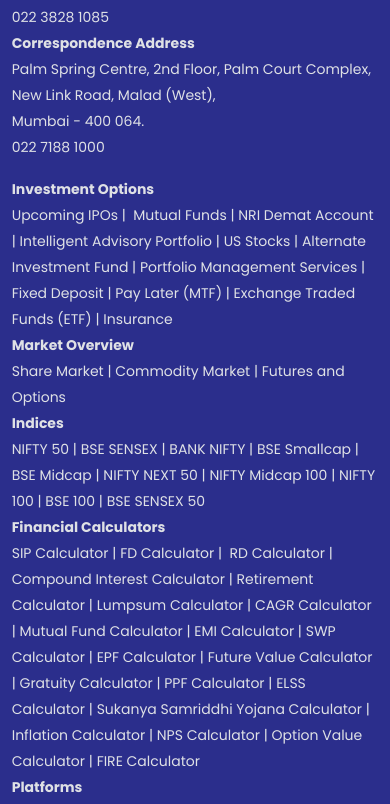
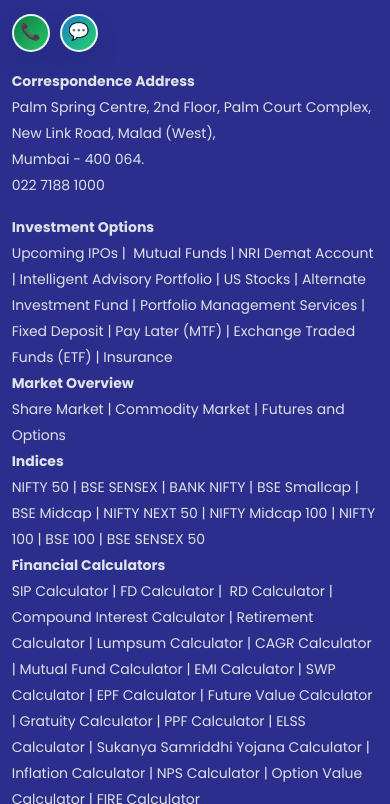
Before and after one commit to brahadeeswaran1234-hue/motilal-oswal, a website: page index.html in a window 390 px wide. Shown: the part 5106-5910 px from the top of the page. Drawn offline with nearby package versions, Linux system fonts and the light colour scheme; a web font is replaced by a local one.

Commit message:
Improve Reach Us phone and WhatsApp interactions

```diff
--- a/assets/css/styles.css
+++ b/assets/css/styles.css
@@ -367,6 +367,51 @@
     }
 }
 
+.reach-us-actions {
+    display: flex;
+    align-items: center;
+    gap: 12px;
+    margin: 12px 0 18px;
+}
+
+.reach-us-link {
+    width: 42px;
+    height: 42px;
+    border-radius: 50%;
+    display: inline-flex;
+    align-items: center;
+    justify-content: center;
+    text-decoration: none;
+    color: #ffffff;
+    border: 2px solid rgba(255,255,255,0.9);
+    box-shadow: 0 12px 22px rgba(20, 36, 108, 0.2);
+    transition: transform 0.25s ease, box-shadow 0.25s ease, filter 0.25s ease;
+    font-size: 1.2rem;
+    line-height: 1;
+}
+
+.reach-us-link:hover,
+.reach-us-link:focus-visible {
+    transform: translateY(-2px) scale(1.08);
+    box-shadow: 0 18px 28px rgba(20, 36, 108, 0.28);
+    filter: brightness(1.08);
+}
+
+.reach-us-link.call {
+    background: linear-gradient(135deg, #0d7d46 0%, #27c66a 100%);
+}
+
+.reach-us-link.whatsapp {
+    background: linear-gradient(135deg, #1a7fcd 0%, #25d366 100%);
+}
+
+.reach-us-link span {
+    display: inline-flex;
+    align-items: center;
+    justify-content: center;
+    transform: translateY(-1px);
+}
+
 .whatsapp-float-wrapper {
     position: fixed;
     right: calc(22px + env(safe-area-inset-right));
@@ -523,6 +568,17 @@
 }
 
 @media (max-width: 520px) {
+    .reach-us-actions {
+        gap: 10px;
+        margin: 10px 0 16px;
+    }
+
+    .reach-us-link {
+        width: 38px;
+        height: 38px;
+        font-size: 1.05rem;
+    }
+
     .whatsapp-float-wrapper {
         right: calc(14px + env(safe-area-inset-right));
         bottom: calc(14px + env(safe-area-inset-bottom));
--- a/index.html
+++ b/index.html
@@ -2031,7 +2031,14 @@
         <p>Motilal Oswal Tower, Rahimtullah Sayani Road, Opposite Parel ST Depot, Prabhadevi,</p>
         <p>Mumbai - 400025</p>
         <p class="button-container"><a href="mailto:query@motilaloswal.com" class="button">query@motilaloswal.com</a></p>
-        <p class="button-container"><a href="tel:02238281085" class="button">022 3828 1085</a></p>
+        <div class="reach-us-actions">
+          <a href="tel:+919498003440" class="reach-us-link call" aria-label="Call us">
+            <span aria-hidden="true">📞</span>
+          </a>
+          <a href="https://wa.me/919498003440?text=Hi%2C%20I%20would%20like%20help%20with%20opening%20an%20account" class="reach-us-link whatsapp" target="_blank" rel="noopener noreferrer" aria-label="Chat with us on WhatsApp">
+            <span aria-hidden="true">💬</span>
+          </a>
+        </div>
         <p><strong>Correspondence Address</strong></p>
         <p>Palm Spring Centre, 2nd Floor, Palm Court Complex, New Link Road, Malad (West),</p>
         <p>Mumbai - 400 064.</p>
```
